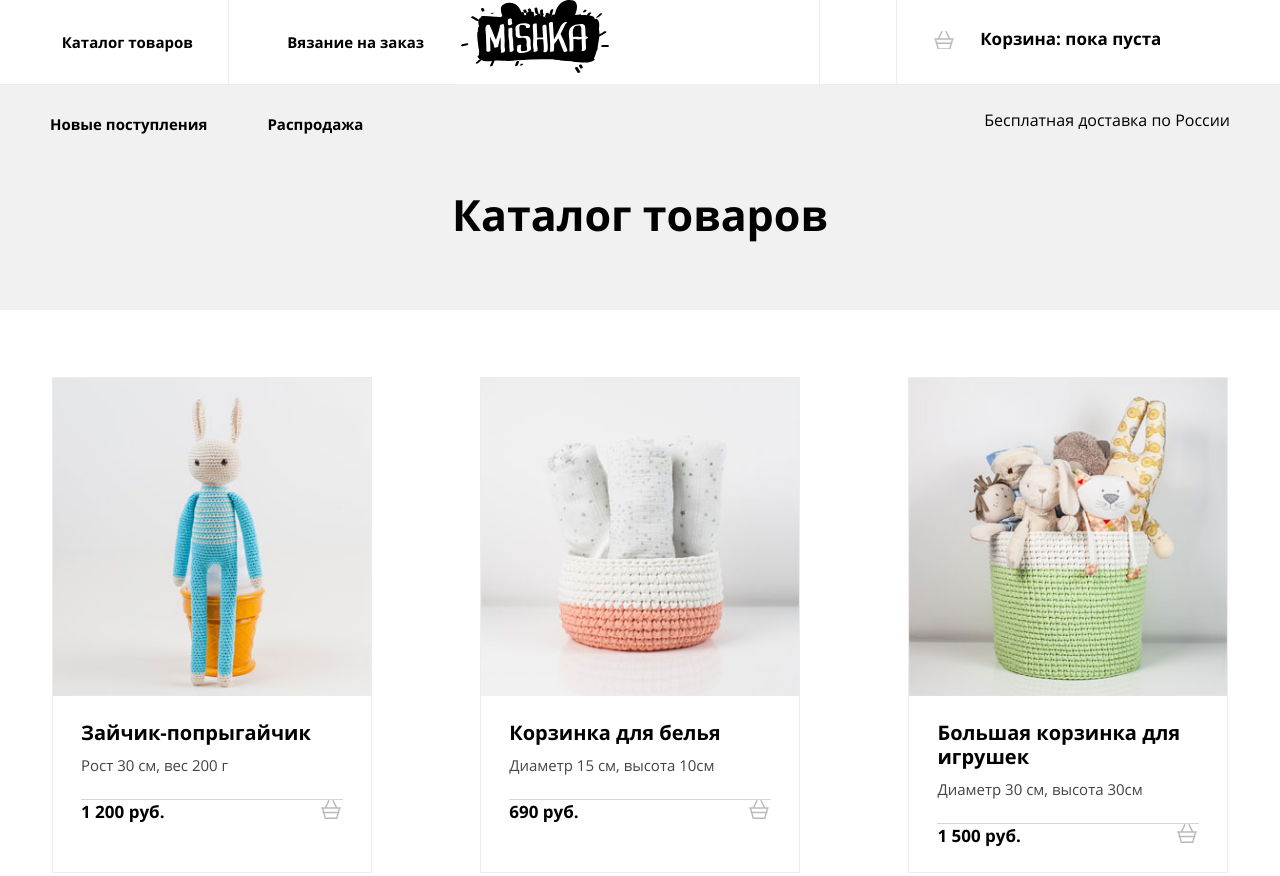
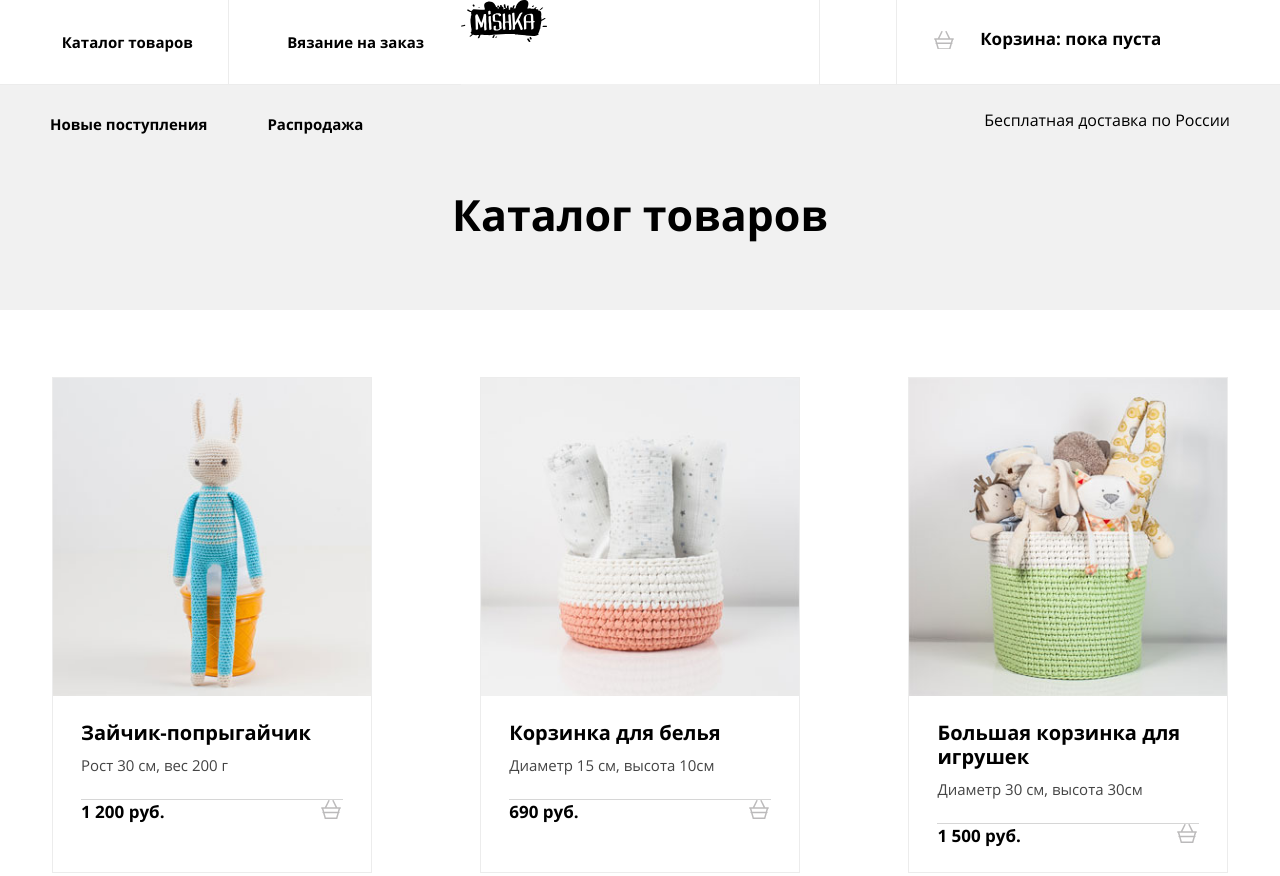
Before and after one commit to loser-cms/1283767-mishka-19, a website: page source/catalog.html in a window 1280 px wide. Shown: the top 876 px of the page. Drawn offline with nearby package versions, Linux system fonts and the light colour scheme; files that its build step writes are made by us from their sources.

```diff
--- a/source/catalog.html
+++ b/source/catalog.html
@@ -19,7 +19,7 @@
       <picture>
         <source media="(min-width: 1200px)" srcset="./img/logo-desktop.svg">
         <source media="(min-width: 772px)" srcset="./img/logo-tablet.svg">
-        <img src="./img/logo-mobile.svg"  alt="логотип компании" widht="86px" height="35px">
+        <img src="./img/logo-mobile.svg"  alt="логотип компании" width="86" height="35">
       </picture>
     </a>
 
```
Also changed, not shown: source/index.html (+1 -1 lines).
